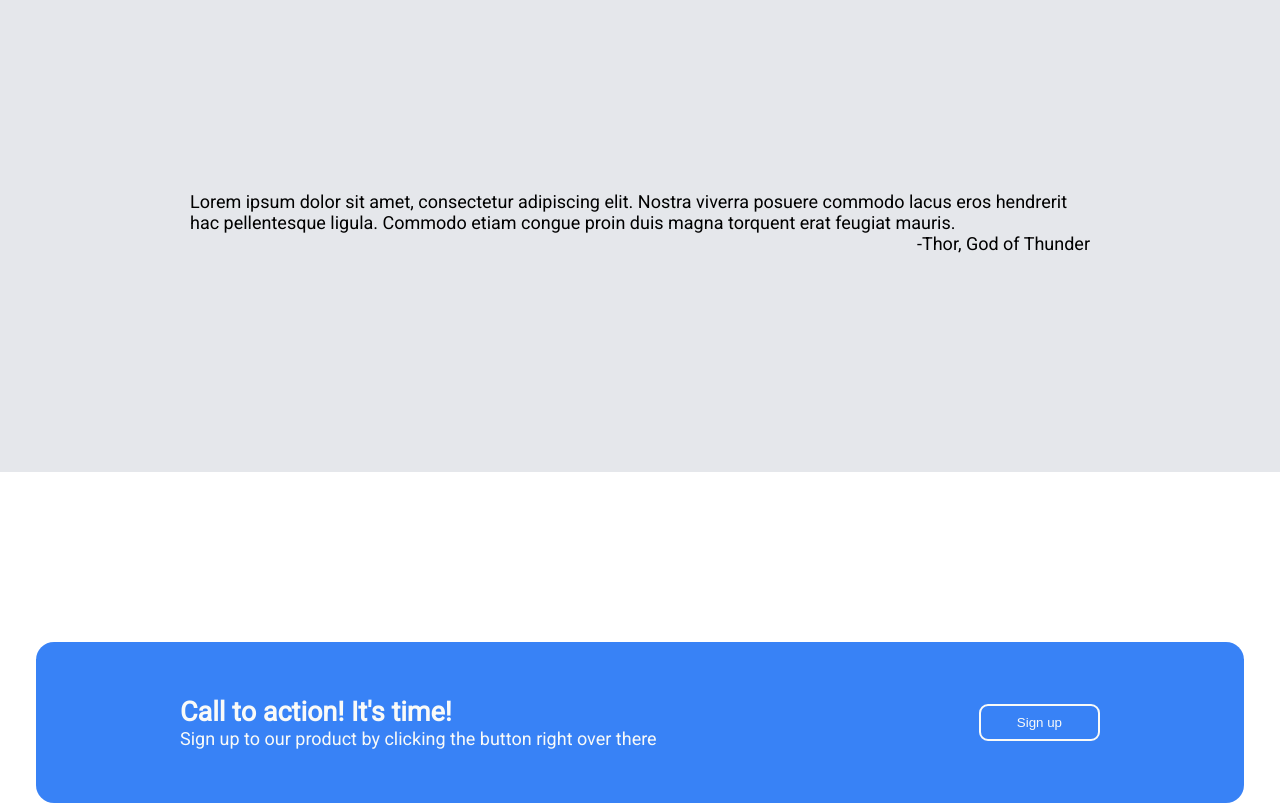
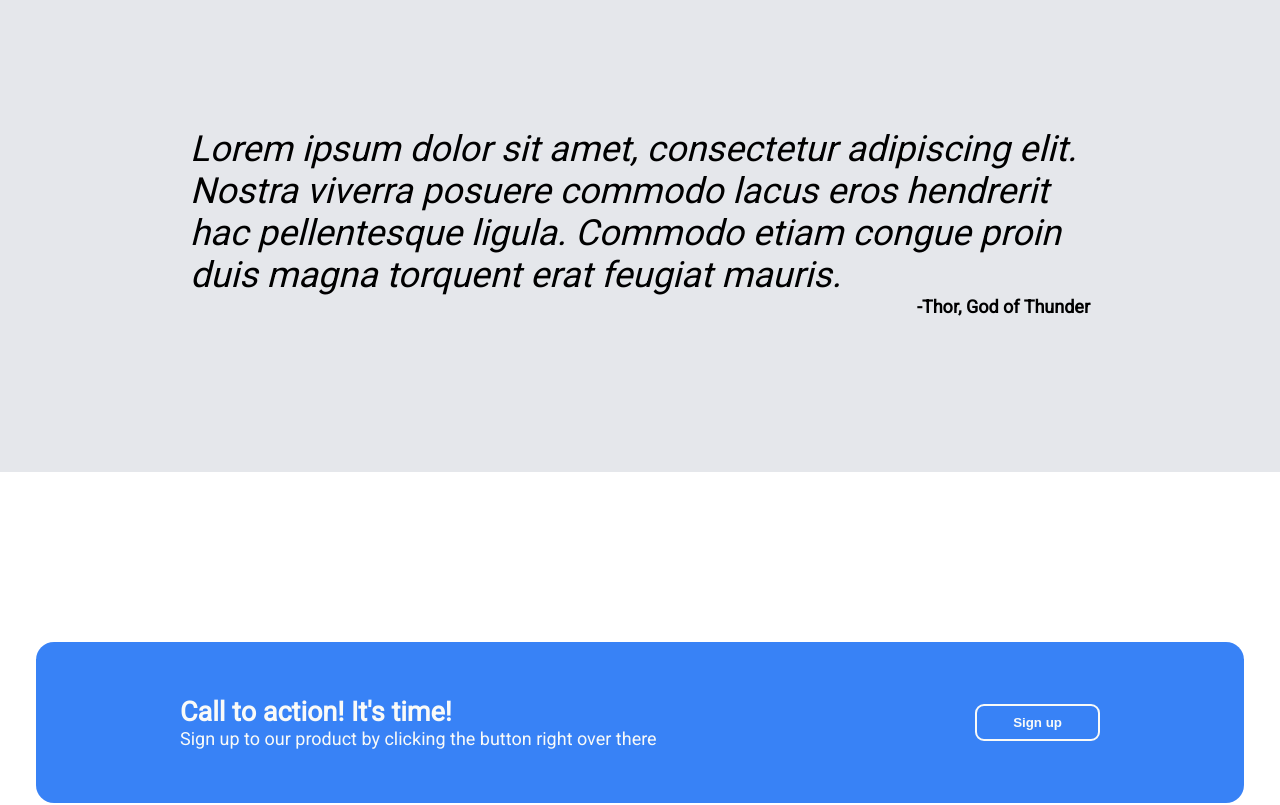
Before and after one commit to ashcross/odin-landing-page, a plain HTML site: page index.html in a window 1280 px wide. Shown: the part 1120-1925 px from the top of the page. Drawn offline with Linux system fonts and the light colour scheme.

Commit message:
updated testimonial section

```diff
--- a/index.html
+++ b/index.html
@@ -69,8 +69,8 @@
                 <!-- Testimonial Section -->
                 <div class="testimonialSection section">
                     <div class="testimonialCard">
-                        <span>Lorem ipsum dolor sit amet, consectetur adipiscing elit. Nostra viverra posuere commodo lacus eros hendrerit hac pellentesque ligula. Commodo etiam congue proin duis magna torquent erat feugiat mauris.</span>
-                        <span>-Thor, God of Thunder</span>
+                        <blockquote><span>Lorem ipsum dolor sit amet, consectetur adipiscing elit. Nostra viverra posuere commodo lacus eros hendrerit hac pellentesque ligula. Commodo etiam congue proin duis magna torquent erat feugiat mauris.</span></blockquote>
+                        <span class="quoteAuthor">-Thor, God of Thunder</span>
                     </div>
 
                 </div>
--- a/styles.css
+++ b/styles.css
@@ -52,6 +52,7 @@ body {
 .btn, .btn-secondary {
     border-radius: 0.5rem;
     padding: 0.5rem 2rem;
+    font-weight: 600;
 }
 
 .btn {
@@ -81,7 +82,7 @@ body {
 
 .links ul {
     display: flex;
-    gap: 16px;
+    gap: 32px;
 
 }
 
@@ -164,6 +165,16 @@ img {
     align-items: end;
 }
 
+.testimonialCard blockquote {
+    font-size: 36px;
+    font-style: italic;
+    font-weight: lighter;
+}
+
+.testimonialCard .quoteAuthor {
+    font-weight: 900;
+}
+
 /* Call to action */
 .ctaSection {
     display: flex;
```
